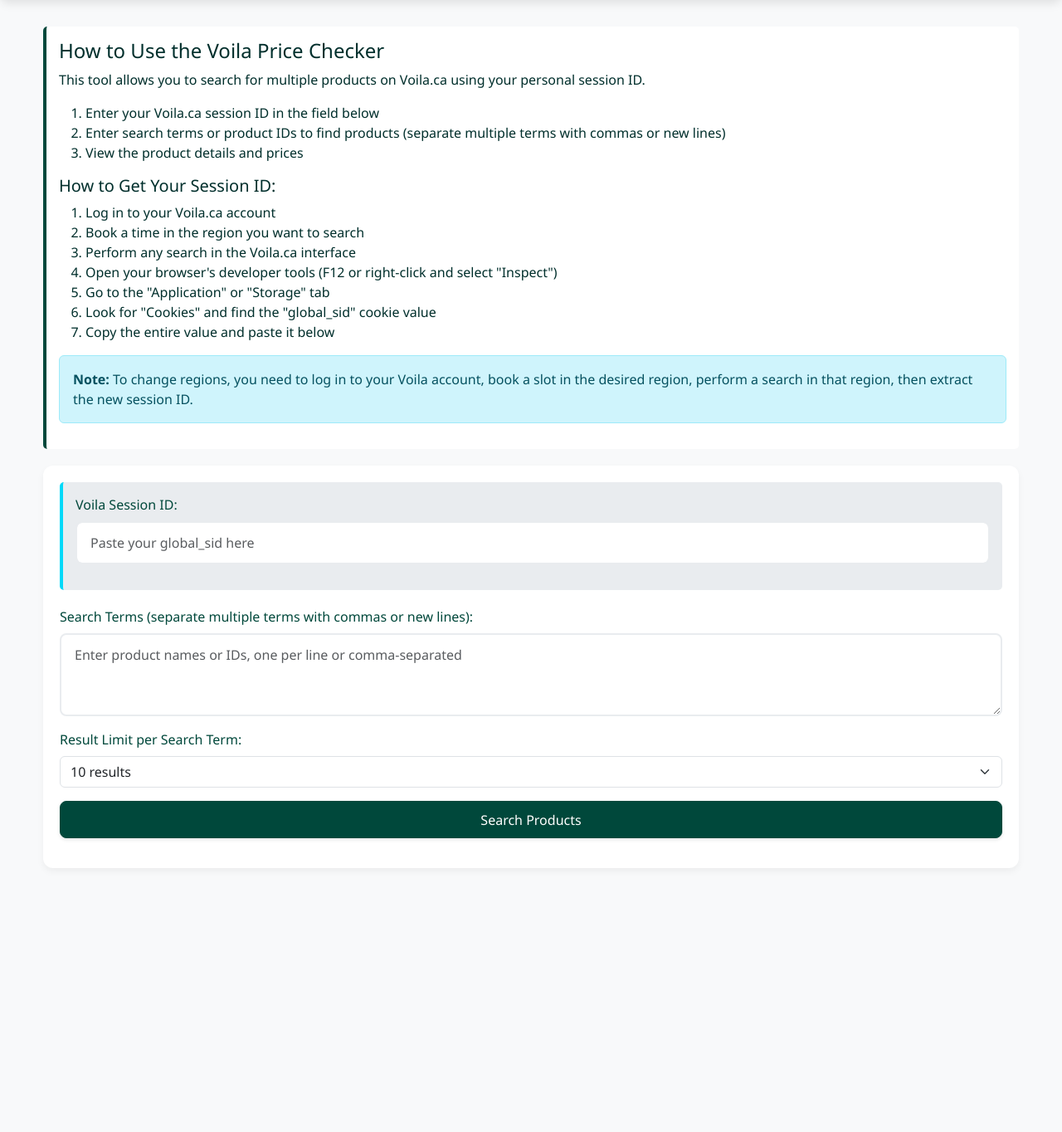
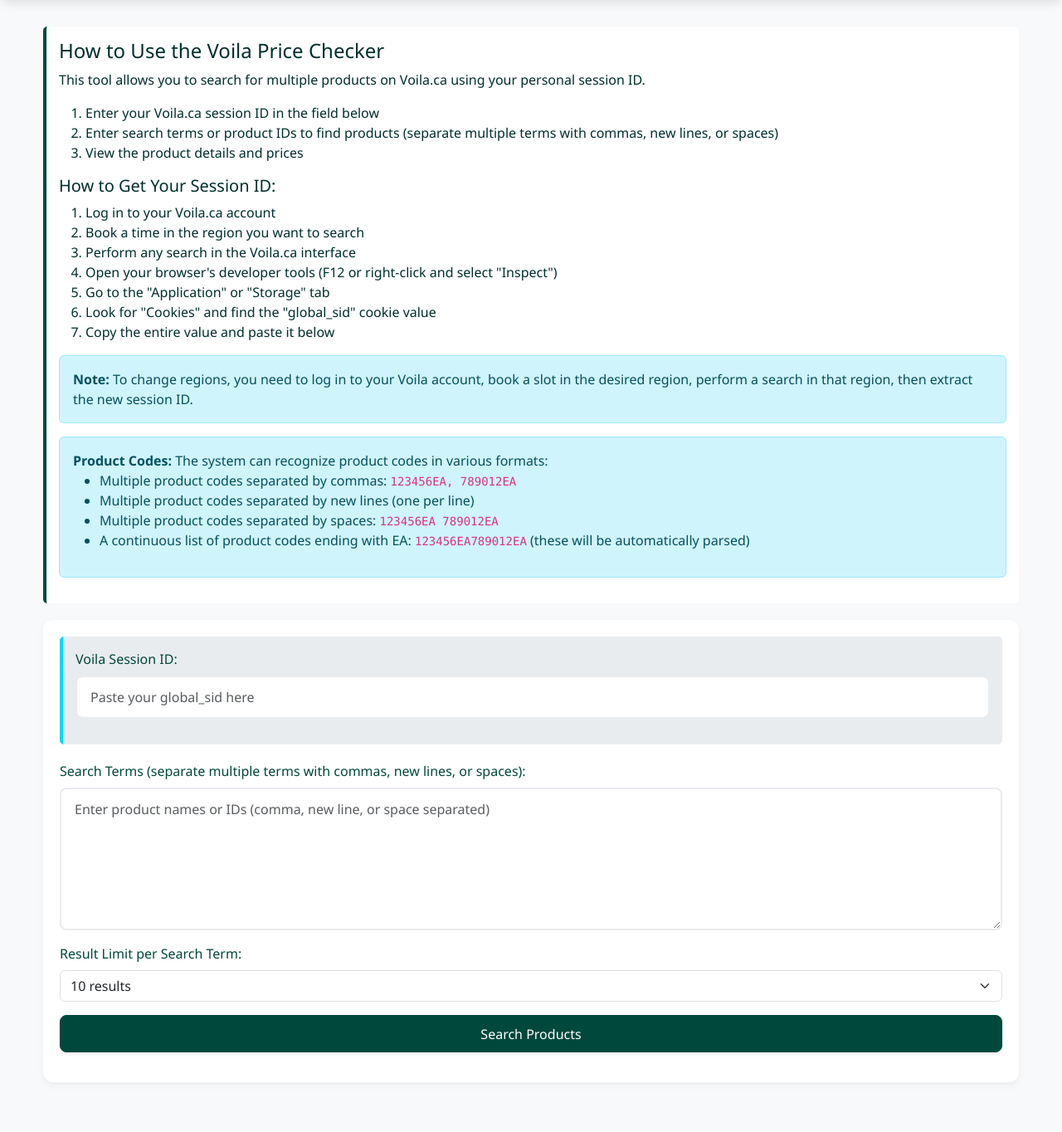
Before and after one commit to Nacnud88/markchecker, a Flask app: page / in a window 1280 px wide. Shown: the part 116-1480 px from the top of the page at 83% size. Before the commit the page ends 1127 px from the top, so only its background shows below. Run offline with Flask 3, Linux system fonts and the light colour scheme; some libraries are stand-ins or nearby versions.

Commit message:
Update index.html

```diff
--- a/templates/index.html
+++ b/templates/index.html
@@ -283,6 +283,32 @@
             font-weight: 600;
         }
 
+        .parsed-terms {
+            background-color: #e9ecef;
+            padding: 10px 15px;
+            margin-bottom: 15px;
+            border-radius: 5px;
+            border-left: 4px solid var(--voila-muted-teal);
+            max-height: 300px;
+            overflow-y: auto;
+        }
+
+        .parsed-terms h6 {
+            color: var(--voila-dark-green);
+            margin-bottom: 10px;
+        }
+
+        .parsed-terms ul {
+            margin-bottom: 0;
+            padding-left: 20px;
+        }
+
+        .parsed-terms-toggle {
+            cursor: pointer;
+            color: var(--voila-muted-teal);
+            text-decoration: underline;
+        }
+
         /* Mobile Responsiveness */
         @media (max-width: 767.98px) {
             .card-header {
@@ -327,7 +353,7 @@
             <p>This tool allows you to search for multiple products on Voila.ca using your personal session ID.</p>
             <ol>
                 <li>Enter your Voila.ca session ID in the field below</li>
-                <li>Enter search terms or product IDs to find products (separate multiple terms with commas or new lines)</li>
+                <li>Enter search terms or product IDs to find products (separate multiple terms with commas, new lines, or spaces)</li>
                 <li>View the product details and prices</li>
             </ol>
 
@@ -345,6 +371,16 @@
             <div class="alert alert-info">
                 <strong>Note:</strong> To change regions, you need to log in to your Voila account, book a slot in the desired region,
                 perform a search in that region, then extract the new session ID.
+            </div>
+
+            <div class="alert alert-info">
+                <strong>Product Codes:</strong> The system can recognize product codes in various formats:
+                <ul>
+                    <li>Multiple product codes separated by commas: <code>123456EA, 789012EA</code></li>
+                    <li>Multiple product codes separated by new lines (one per line)</li>
+                    <li>Multiple product codes separated by spaces: <code>123456EA 789012EA</code></li>
+                    <li>A continuous list of product codes ending with EA: <code>123456EA789012EA</code> (these will be automatically parsed)</li>
+                </ul>
             </div>
         </div>
 
@@ -365,8 +401,8 @@
 
             <!-- Search Form -->
             <div class="mb-3">
-                <label for="searchTerms" class="form-label">Search Terms (separate multiple terms with commas or new lines):</label>
-                <textarea class="form-control" id="searchTerms" rows="3" placeholder="Enter product names or IDs, one per line or comma-separated"></textarea>
+                <label for="searchTerms" class="form-label">Search Terms (separate multiple terms with commas, new lines, or spaces):</label>
+                <textarea class="form-control" id="searchTerms" rows="6" placeholder="Enter product names or IDs (comma, new line, or space separated)"></textarea>
             </div>
             <div class="mb-3">
                 <label for="resultLimit" class="form-label">Result Limit per Search Term:</label>
@@ -396,6 +432,15 @@
                 <span id="resultStats" class="badge bg-light text-dark"></span>
             </div>
             <div class="card-body">
+                <!-- Parsed Terms Section (Initially Hidden) -->
+                <div id="parsedTermsSection" class="parsed-terms" style="display: none;">
+                    <div class="d-flex justify-content-between">
+                        <h6>Parsed Search Terms</h6>
+                        <span id="hideTermsToggle" class="parsed-terms-toggle">Hide</span>
+                    </div>
+                    <div id="parsedTermsList"></div>
+                </div>
+
                 <div id="resultsContainer" class="row"></div>
             </div>
         </div>
@@ -415,6 +460,9 @@
             const searchResultsTitle = document.getElementById('searchResultsTitle');
             const regionInfoBanner = document.getElementById('regionInfoBanner');
             const regionText = document.getElementById('regionText');
+            const parsedTermsSection = document.getElementById('parsedTermsSection');
+            const parsedTermsList = document.getElementById('parsedTermsList');
+            const hideTermsToggle = document.getElementById('hideTermsToggle');
 
             // Store results for export
             let allSearchResults = [];
@@ -422,10 +470,23 @@
             let displayedProducts = 0;
             let notFoundProducts = 0;
             let currentRegionInfo = null;
+            let parsedTerms = [];
 
             // Set up event listeners
             searchButton.addEventListener('click', searchProducts);
             exportButton.addEventListener('click', exportToExcel);
+
+            // Toggle for parsed terms section
+            hideTermsToggle.addEventListener('click', function() {
+                const termsListDiv = parsedTermsList;
+                if (termsListDiv.style.display === 'none') {
+                    termsListDiv.style.display = 'block';
+                    this.textContent = 'Hide';
+                } else {
+                    termsListDiv.style.display = 'none';
+                    this.textContent = 'Show';
+                }
+            });
 
             // Add event listener to check region info when session ID changes
             document.getElementById('sessionId').addEventListener('blur', checkRegionInfo);
@@ -504,6 +565,19 @@
                 });
             }
 
+            // Helper function to recognize EA product code pattern
+            function parseEACodes(input) {
+                // This will parse out sequences like "123456EA789012EA" into individual codes
+                if (input && input.includes('EA')) {
+                    // Use regex to find all patterns of digits followed by "EA"
+                    const matches = input.match(/\d+EA/g);
+                    if (matches && matches.length > 1) {
+                        return matches;
+                    }
+                }
+                return [input]; // Return original if no EA pattern found
+            }
+
             function searchProducts() {
                 const sessionId = document.getElementById('sessionId').value.trim();
                 const searchTermsInput = document.getElementById('searchTerms').value.trim();
@@ -520,28 +594,19 @@
                     return;
                 }
 
-                // Parse search terms (split by commas or new lines)
-                const searchTerms = searchTermsInput
-                    .split(/[\n,]/)
-                    .map(term => term.trim())
-                    .filter(term => term.length > 0);
-
-                if (searchTerms.length === 0) {
-                    alert('Please enter at least one valid search term');
-                    return;
-                }
-
                 // Show loading spinner
                 loadingSpinner.style.display = 'block';
                 resultsContainer.innerHTML = '';
                 searchInfo.style.display = 'none';
                 exportButton.style.display = 'none';
+                parsedTermsSection.style.display = 'none';
 
                 // Reset results
                 allSearchResults = [];
                 totalFoundProducts = 0;
                 displayedProducts = 0;
                 notFoundProducts = 0;
+                parsedTerms = [];
 
                 // Make API request with all search terms at once
                 const payload = {
@@ -587,6 +652,25 @@
                                 Postal Code: ${postalCode}
                             </div>
                         `;
+                    }
+
+                    // Display parsed terms if available
+                    if (data.parsed_terms && data.parsed_terms.length > 0) {
+                        parsedTerms = data.parsed_terms;
+
+                        // Show the parsed terms section
+                        parsedTermsSection.style.display = 'block';
+                        parsedTermsList.innerHTML = '';
+
+                        // Create the list of parsed terms
+                        const termsList = document.createElement('ul');
+                        parsedTerms.forEach(term => {
+                            const listItem = document.createElement('li');
+                            listItem.textContent = term;
+                            termsList.appendChild(listItem);
+                        });
+
+                        parsedTermsList.appendChild(termsList);
                     }
 
                     // Count found and not found products
```
